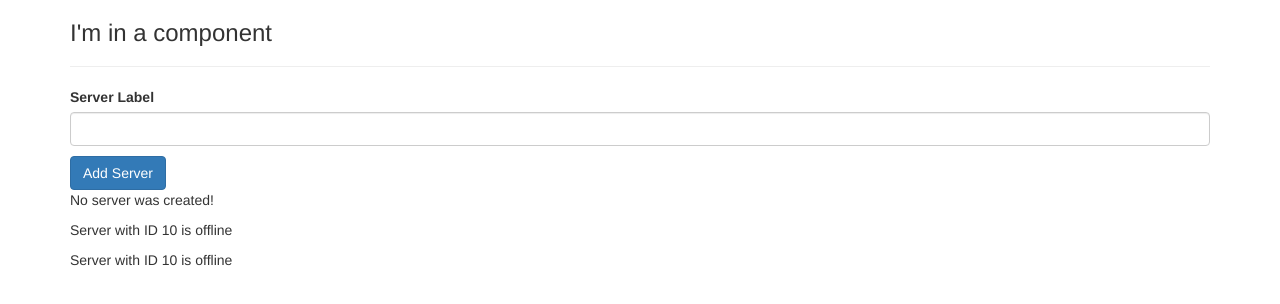
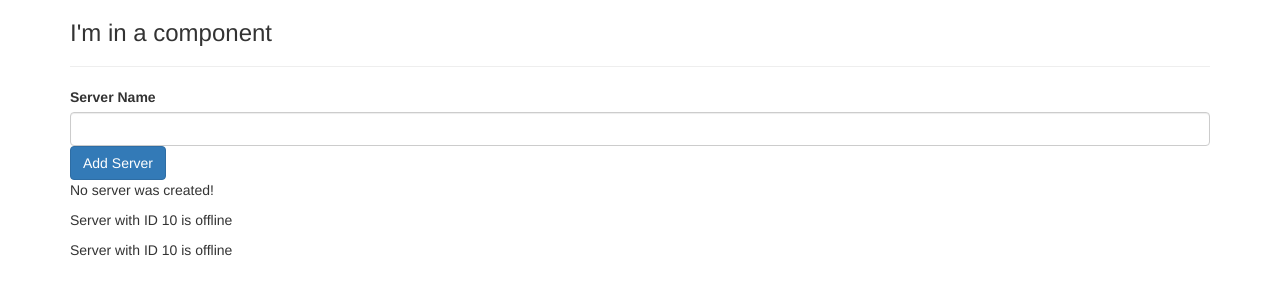
Before and after one commit to leonidasyopan/byu-wdd-430-first-angular, an Angular app: page / in a window 1280 px wide. Shown: the top 304 px of the page. Built offline with nearby package versions, Linux system fonts and the light colour scheme.

Commit message:
display name of server along the message

```diff
--- a/src/app/servers/servers.component.html
+++ b/src/app/servers/servers.component.html
@@ -1,4 +1,4 @@
-<label>Server Label</label>
+<label>Server Name</label>
 <!-- <input type="text"
   class="form-control"
   (input)="onUpdateServerName($event)"
@@ -8,7 +8,7 @@
   class="form-control"
   [(ngModel)]="serverName"
 >
-<p>{{ serverName }}</p>
+<!-- <p>{{ serverName }}</p> -->
 <button
   class="btn btn-primary"
   [disabled]="!allowNewServer"
--- a/src/app/servers/servers.component.ts
+++ b/src/app/servers/servers.component.ts
@@ -20,7 +20,7 @@ export class ServersComponent implements OnInit {
   }
 
   onCreateServer() {
-    this.serverCreationStatus = "Server was successfully created!";
+    this.serverCreationStatus = "Server was successfully created! Server name is " + this.serverName + ".";
   }
 
   onUpdateServerName(event: Event) {
```
